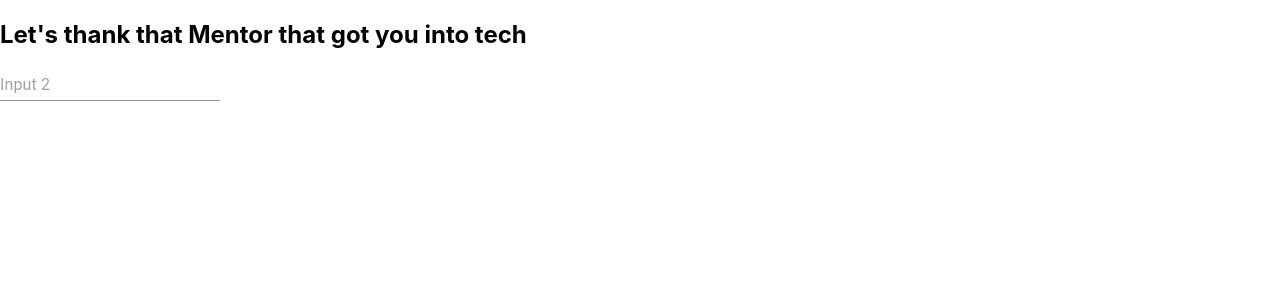
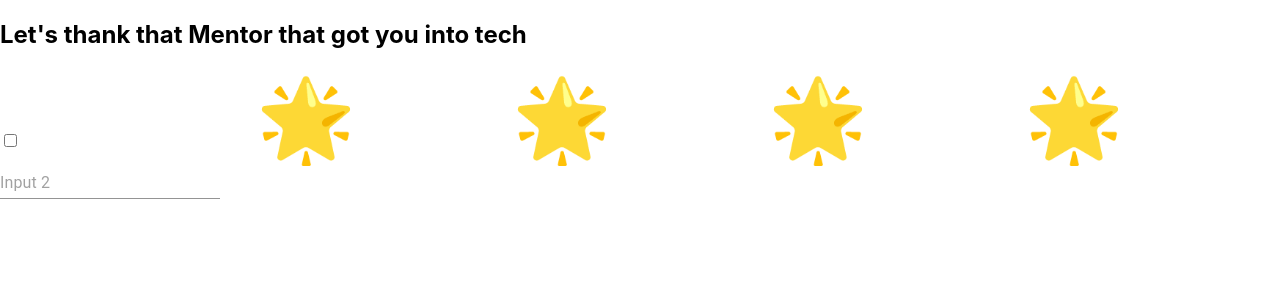
Before and after one commit to peterlewandowski/tech-thanks, a React (Vite) app in the folder tech-thanks/: page /send in a window 1280 px wide. Shown: the top 300 px of the page. Built offline with nearby package versions, Linux system fonts and the light colour scheme.

Commit message:
thanker working

```diff
--- a/tech-thanks/src/main.css
+++ b/tech-thanks/src/main.css
@@ -11,3 +11,18 @@ body {
     font-family: source-code-pro, Menlo, Monaco, Consolas, 'Courier New',
       monospace;
   }
+
+
+  #starSelection {
+    display: flex;
+    flex-wrap: wrap;
+    padding-left: 0;
+  }
+
+  .startChoose {
+    flex: 0 0 20%;
+    font-size:5em;
+  }
+  .startChoose:checked ~ .control-me::after {
+    content: "😩";
+}
--- a/tech-thanks/src/scenes/ThankerSend.jsx
+++ b/tech-thanks/src/scenes/ThankerSend.jsx
@@ -1,13 +1,20 @@
 import React, {useState} from 'react';
 import { Input } from '@mui/material';
-
+import { useContext } from 'react';
+import {UserContext} from "../components/context/UserContext"
 
 const ThankerSend = () => {
+    const {user,setUser} = useContext(UserContext);
+
     return (
         <>
             <h2>Let's thank that Mentor that got you into tech</h2>
-            <div id="star Selection">
-
+            <div id="starSelection">
+            <div className="startChoose"><input type="checkbox" id="start1" className="visually-hidden" /></div>
+            <div className="startChoose">🌟</div>
+            <div className="startChoose">🌟</div>
+            <div className="startChoose">🌟</div>
+            <div className="startChoose">🌟</div>
             </div>
             <Input placeholder="Input 2" />
 
```
